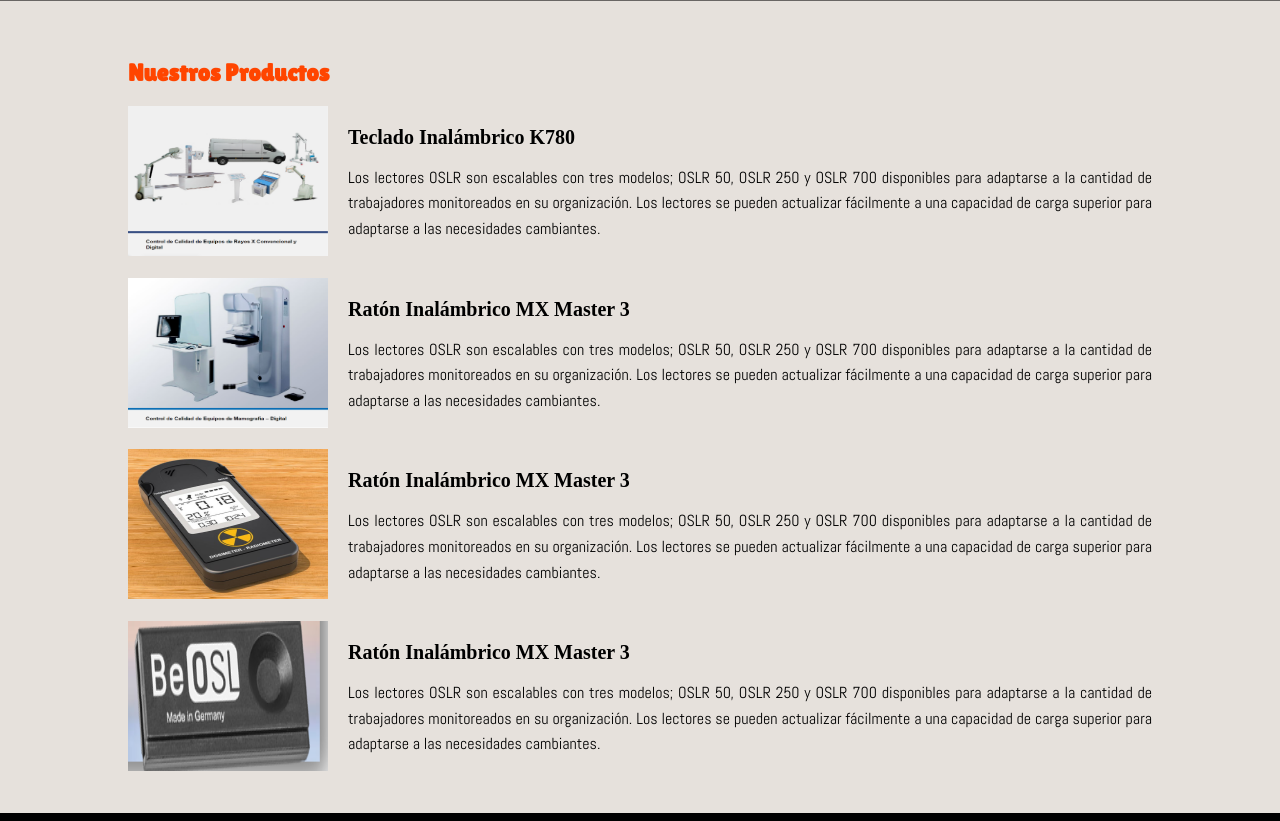
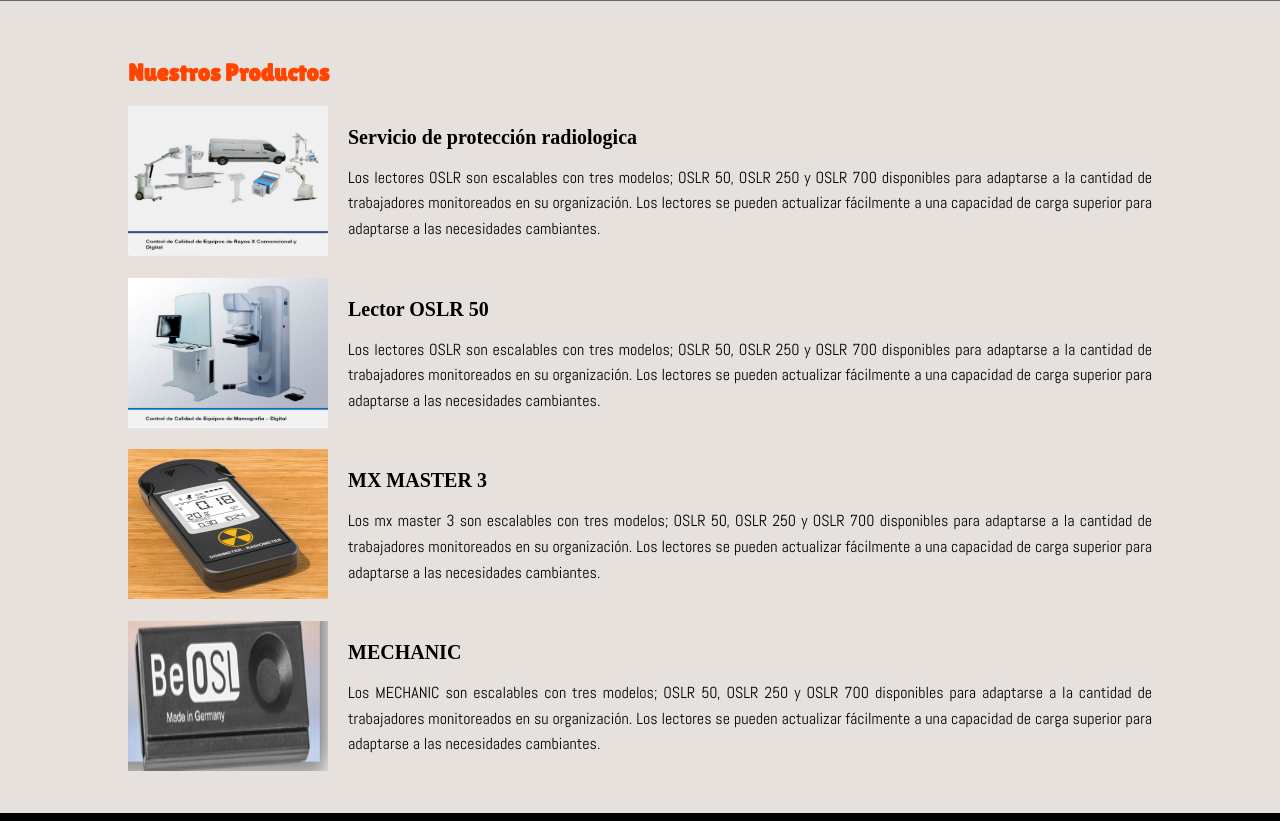
Before and after one commit to dovermori/proyecto_final, a plain HTML site: page productos.html in a window 1280 px wide. Shown: the part 131-952 px from the top of the page. Drawn offline with Linux system fonts and the light colour scheme.

Commit message:
Update productos.html

```diff
--- a/productos.html
+++ b/productos.html
@@ -78,29 +78,29 @@
         <div class="product">
             <img src="product1.png" alt="Producto 1">
             <div class="product-info">
-                <h3>Teclado Inalámbrico K780</h3>
+                <h3>Servicio de protección radiologica</h3>
                 <p>Los lectores OSLR son escalables con tres modelos; OSLR 50, OSLR 250 y OSLR 700 disponibles para adaptarse a la cantidad de trabajadores monitoreados en su organización. Los lectores se pueden actualizar fácilmente a una capacidad de carga superior para adaptarse a las necesidades cambiantes.</p>
             </div>
         </div>
         <div class="product">
             <img src="product2.png" alt="Producto 2">
             <div class="product-info">
-                <h3>Ratón Inalámbrico MX Master 3</h3>
+                <h3>Lector OSLR 50</h3>
                 <p>Los lectores OSLR son escalables con tres modelos; OSLR 50, OSLR 250 y OSLR 700 disponibles para adaptarse a la cantidad de trabajadores monitoreados en su organización. Los lectores se pueden actualizar fácilmente a una capacidad de carga superior para adaptarse a las necesidades cambiantes.</p>
             </div>
         </div>
         <div class="product">
             <img src="Imagen4.jpg" alt="Producto 2">
             <div class="product-info">
-                <h3>Ratón Inalámbrico MX Master 3</h3>
-                <p>Los lectores OSLR son escalables con tres modelos; OSLR 50, OSLR 250 y OSLR 700 disponibles para adaptarse a la cantidad de trabajadores monitoreados en su organización. Los lectores se pueden actualizar fácilmente a una capacidad de carga superior para adaptarse a las necesidades cambiantes.</p>
+                <h3>MX MASTER 3</h3>
+                <p>Los mx master 3 son escalables con tres modelos; OSLR 50, OSLR 250 y OSLR 700 disponibles para adaptarse a la cantidad de trabajadores monitoreados en su organización. Los lectores se pueden actualizar fácilmente a una capacidad de carga superior para adaptarse a las necesidades cambiantes.</p>
             </div>
         </div>
         <div class="product">
             <img src="equipo1.png" alt="Producto 2">
             <div class="product-info">
-                <h3>Ratón Inalámbrico MX Master 3</h3>
-                <p>Los lectores OSLR son escalables con tres modelos; OSLR 50, OSLR 250 y OSLR 700 disponibles para adaptarse a la cantidad de trabajadores monitoreados en su organización. Los lectores se pueden actualizar fácilmente a una capacidad de carga superior para adaptarse a las necesidades cambiantes.</p>
+                <h3>MECHANIC</h3>
+                <p>Los MECHANIC son escalables con tres modelos; OSLR 50, OSLR 250 y OSLR 700 disponibles para adaptarse a la cantidad de trabajadores monitoreados en su organización. Los lectores se pueden actualizar fácilmente a una capacidad de carga superior para adaptarse a las necesidades cambiantes.</p>
             </div>
         </div>
 
```
